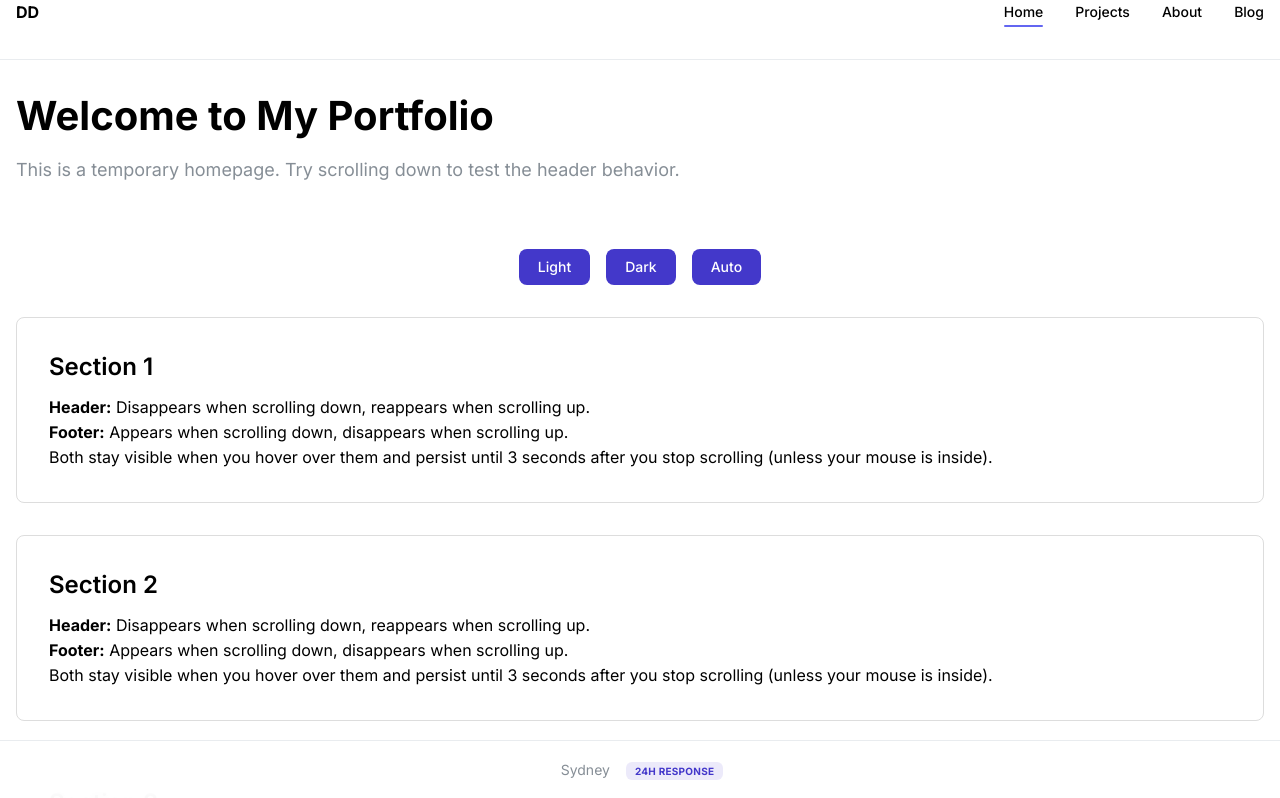
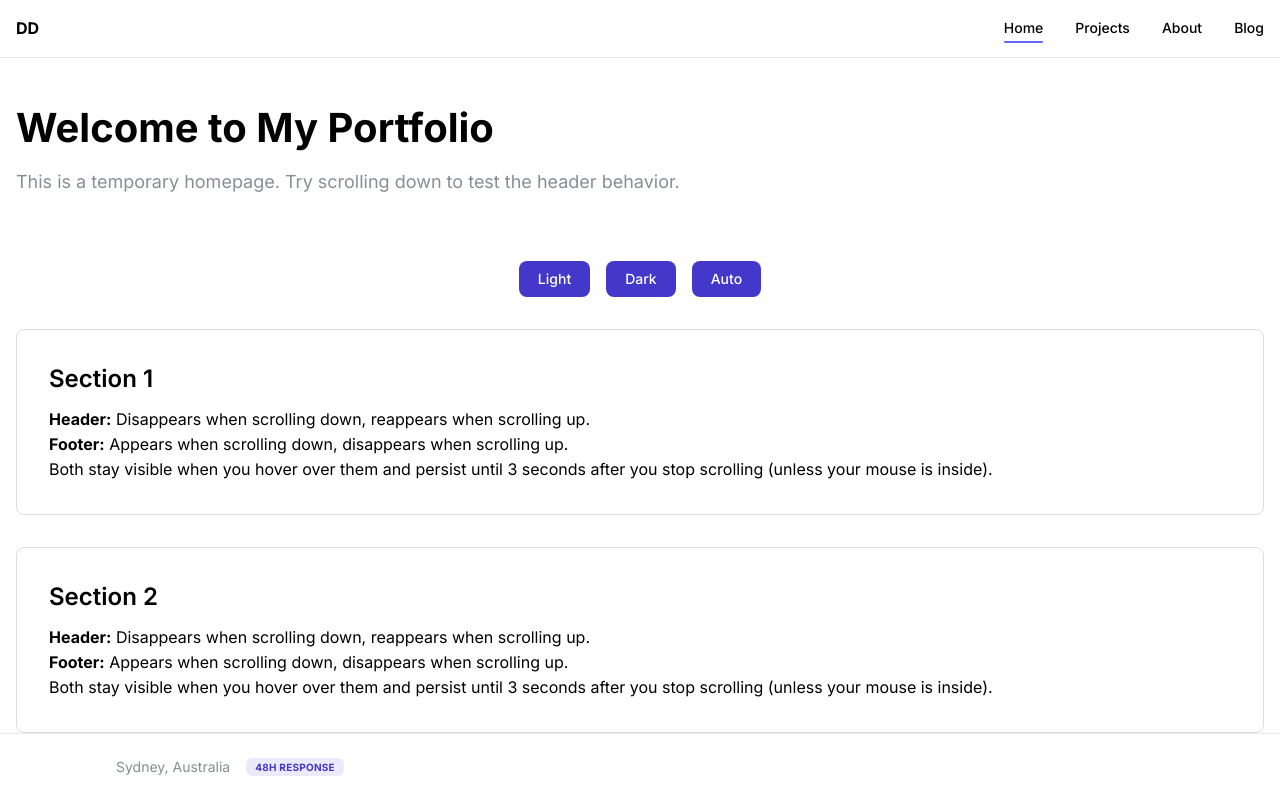
Before and after one commit to davedonnellydev/portfolio-2025, a Next.js app: page / in a window 1280 px wide. Shown: the top 798 px of the page. Built offline with nearby package versions, Linux system fonts and the light colour scheme; a web font is replaced by a local one.

Commit message:
Updates to Header and Footer UI

```diff
--- a/app/globals.css
+++ b/app/globals.css
@@ -31,10 +31,19 @@
 
 /* Add padding to account for fixed header and footer */
 body {
-  padding-top: 60px;
-  padding-bottom: 60px;
+  /* Responsive padding that adapts to header/footer height */
+  padding-top: clamp(3rem, 4vw + 2rem, 4.5rem);
+  padding-bottom: clamp(3rem, 4vw + 2rem, 4.5rem);
   -webkit-font-smoothing: antialiased;
   -moz-osx-font-smoothing: grayscale;
+}
+
+/* Account for safe areas on mobile devices */
+@supports (padding-top: env(safe-area-inset-top)) {
+  body {
+    padding-top: max(clamp(3rem, 4vw + 2rem, 4.5rem), calc(env(safe-area-inset-top) + 2.5rem));
+    padding-bottom: max(clamp(3rem, 4vw + 2rem, 4.5rem), calc(env(safe-area-inset-bottom) + 2.5rem));
+  }
 }
 
 /* Smooth scrolling for anchor links */
--- a/components/layout/Footer/Footer.module.css
+++ b/components/layout/Footer/Footer.module.css
@@ -3,7 +3,6 @@
   bottom: 0;
   left: 0;
   right: 0;
-  height: 60px;
   background-color: light-dark(
     rgba(255, 255, 255, 0.95),
     rgba(26, 27, 30, 0.95)
@@ -15,8 +14,14 @@
   );
   z-index: 999;
   transition: transform 0.3s ease-in-out;
-  display: flex;
-  align-items: center;
+  padding: clamp(0.75rem, 2vw, 1rem) 0;
+}
+
+/* Support devices with bottom safe areas (e.g., iPhone home indicator) */
+@supports (padding-bottom: env(safe-area-inset-bottom)) {
+  .footer {
+    padding-bottom: max(clamp(0.75rem, 2vw, 1rem), env(safe-area-inset-bottom));
+  }
 }
 
 .footer.visible {
@@ -26,10 +31,3 @@
 .footer.hidden {
   transform: translateY(100%);
 }
-
-@media (max-width: 768px) {
-  .footer {
-    height: auto;
-    padding: 12px 0;
-  }
-}
--- a/components/layout/Footer/Footer.tsx
+++ b/components/layout/Footer/Footer.tsx
@@ -47,17 +47,6 @@ export function Footer() {
         <Group justify="space-between" align="center" wrap="wrap">
           {/* Left side: Contact actions */}
           <Group gap="md">
-            <Tooltip label="Send me an email" zIndex={1001}>
-              <ActionIcon
-                variant="subtle"
-                size="lg"
-                onClick={handleEmailClick}
-                aria-label="Email"
-              >
-                <FontAwesomeIcon icon={faEnvelope} style={{ width: '18px', height: '18px' }} />
-              </ActionIcon>
-            </Tooltip>
-
             <Tooltip label="Download my CV" zIndex={1001}>
               <ActionIcon
                 component="a"
@@ -74,25 +63,38 @@ export function Footer() {
                 />
               </ActionIcon>
             </Tooltip>
+            <Tooltip label="Send me an email" zIndex={1001}>
+              <ActionIcon
+                variant="subtle"
+                size="lg"
+                onClick={handleEmailClick}
+                aria-label="Email"
+              >
+                <FontAwesomeIcon icon={faEnvelope} style={{ width: '18px', height: '18px' }} />
+              </ActionIcon>
+            </Tooltip>
 
+            <Tooltip label="I live in Redfern but am open to remote working" zIndex={1001}>
             <Group gap="xs">
               <FontAwesomeIcon
                 icon={faLocationDot}
                 style={{ width: '14px', height: '14px', opacity: 0.6 }}
               />
               <Text size="sm" c="dimmed">
-                Sydney
+                Sydney, Australia
               </Text>
             </Group>
+            </Tooltip>
+
 
             <Group gap="xs">
               <FontAwesomeIcon
                 icon={faClock}
                 style={{ width: '14px', height: '14px', opacity: 0.6 }}
               />
-              <Tooltip label="Typical response time" zIndex={1001}>
+              <Tooltip label="I should get back to you within 48 hours" zIndex={1001}>
                 <Badge variant="light" size="sm">
-                  24h response
+                  48h response
                 </Badge>
               </Tooltip>
             </Group>
--- a/components/layout/Header/Header.module.css
+++ b/components/layout/Header/Header.module.css
@@ -3,7 +3,6 @@
   top: 0;
   left: 0;
   right: 0;
-  height: 60px;
   background-color: light-dark(
     rgba(255, 255, 255, 0.95),
     rgba(26, 27, 30, 0.95)
@@ -15,6 +14,14 @@
   );
   z-index: 1000;
   transition: transform 0.3s ease-in-out;
+  padding: clamp(0.75rem, 2vw, 1rem) 0;
+}
+
+/* Support devices with notches */
+@supports (padding-top: env(safe-area-inset-top)) {
+  .header {
+    padding-top: max(clamp(0.75rem, 2vw, 1rem), env(safe-area-inset-top));
+  }
 }
 
 .header.visible {
--- a/components/layout/Header/Header.tsx
+++ b/components/layout/Header/Header.tsx
@@ -16,7 +16,7 @@ export function Header() {
       onMouseLeave={handleMouseLeave}
     >
       <Container size="xl">
-        <Group justify="space-between" h="100%">
+        <Group justify="space-between" align="center">
           <Logo />
           <Navbar />
         </Group>
```
